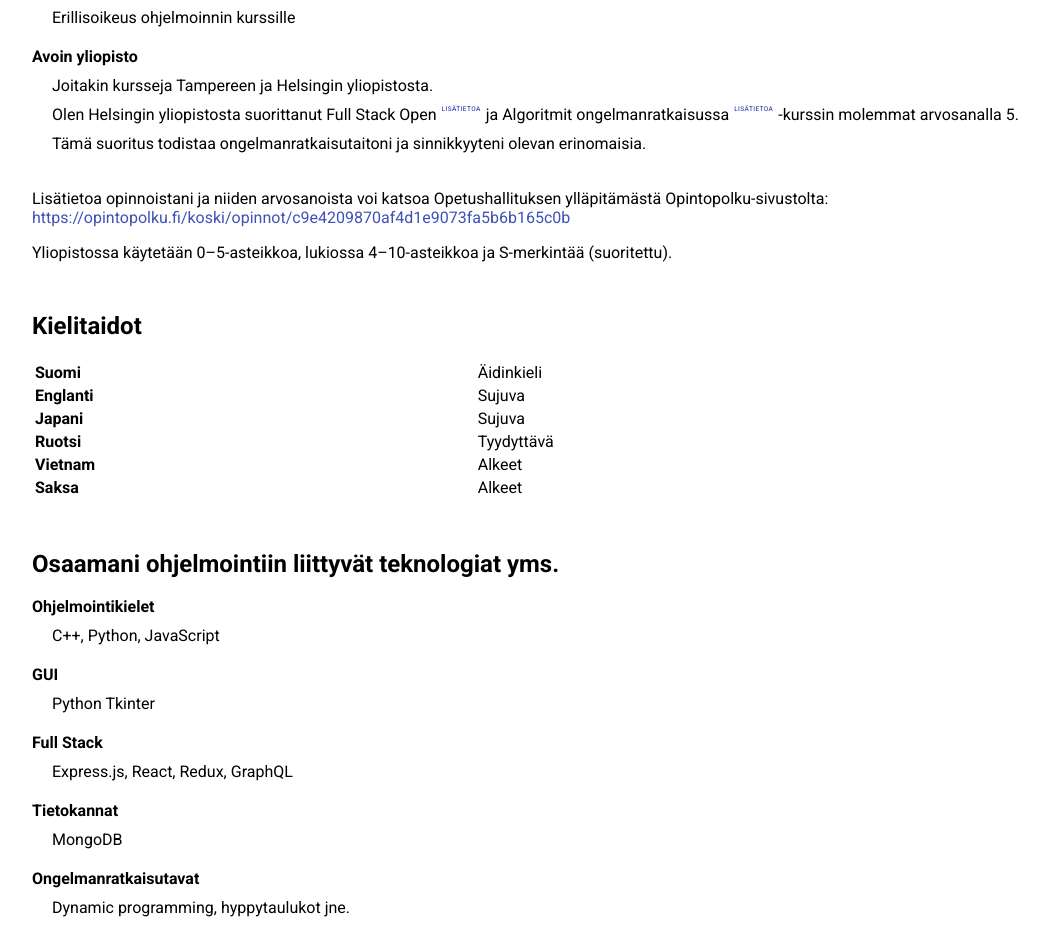
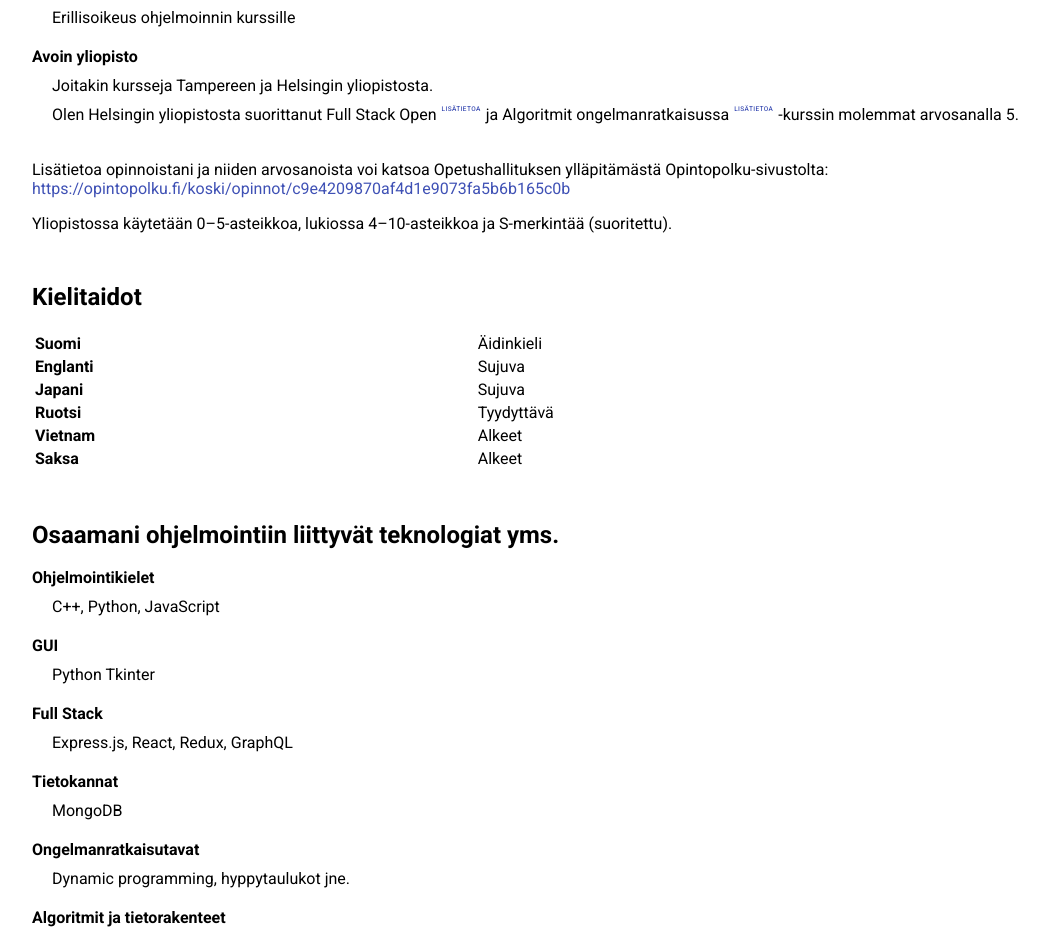
Before and after one commit to anttipham/CV, a React (Create React App) app: page / in a window 1280 px wide. Shown: the part 2621-3552 px from the top of the page, without its empty margins (108-1153 px from the left). Built offline with nearby package versions, Linux system fonts and the light colour scheme.

Commit message:
Tekstiä päivitetty

```diff
--- a/src/components/textParts/Education.jsx
+++ b/src/components/textParts/Education.jsx
@@ -34,14 +34,18 @@ const Education = () => {
         Minä sitten päätin suorittaa tämän vaikean kurssin lukiolaisena, vaikka en ollut täyttänyt edes kurssin esitietovaatimuksia. Tämän vuoksi minun joutui opettelemaan joitakin tietorakenteita omatoimisesti.
       </p>
       <p>
-        Arvosanaan 5 pitää tehdä keskimäärin viisi tehtävää joka viikko. Kurssin tehtävät ja vähäiset kurssimateriaalit voi katsoa täältä:
+        Kurssimateriaalit ja kurssin tehtävät voidaan katsoa täältä: {}
+        <LinkToNewTab href="https://cses.fi/alon20/list/" />
         <br />
-        <LinkToNewTab href="https://cses.fi/alon20/list/" />
+        Arvosanaan 5 pitää tehdä keskimäärin viisi tehtävää joka viikko.
       </p>
       <p>
         <em>
           Kurssimateriaalit olivat joskus aivan mystisiä, esim. suffiksitaulukko.
         </em>
+      </p>
+      <p>
+        Tämä suoritus todistaa sen, että olen sinnikäs ja että olen erinomainen ongelmanratkaisussa.
       </p>
     </div>
   )
@@ -72,9 +76,6 @@ const Education = () => {
             <OpenModal>{algorithmCourseInfo}</OpenModal>
             -kurssin molemmat arvosanalla 5.
           </p>
-          <p>
-            Tämä suoritus todistaa ongelmanratkaisutaitoni ja sinnikkyyteni olevan erinomaisia.
-          </p>
         </>
       </FlexList>
 
```
